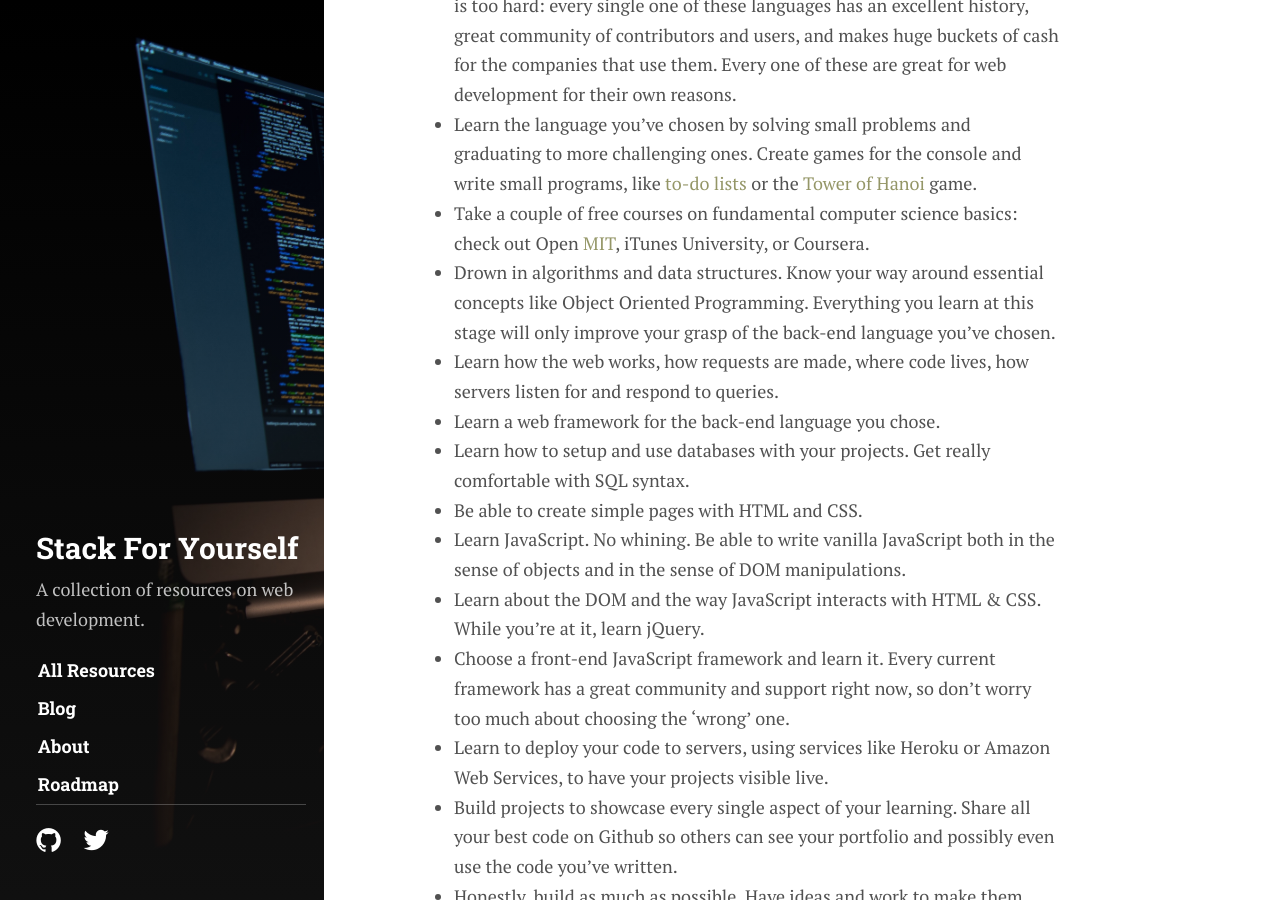
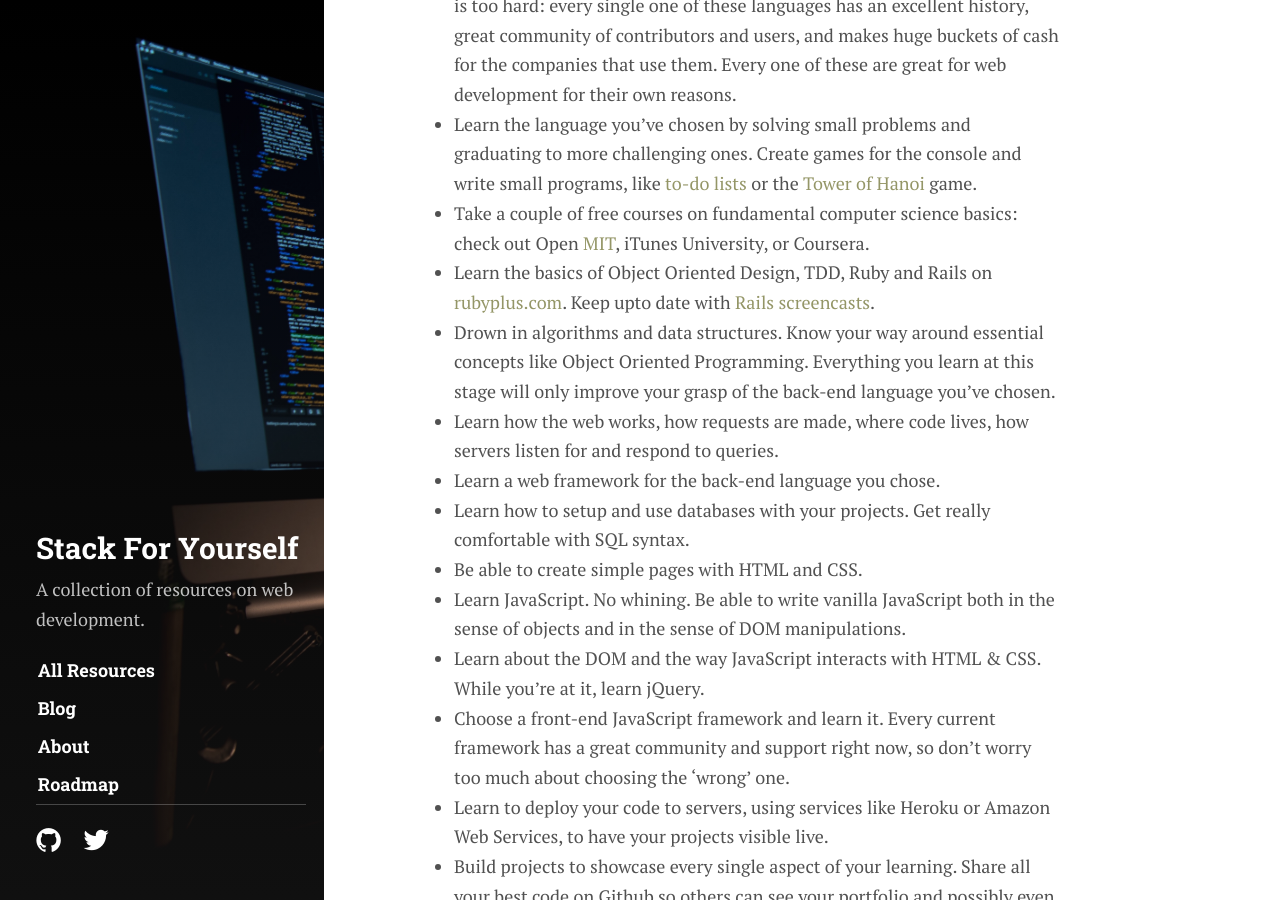
Before and after one commit to mindplace/stack-for-yourself, a Jekyll site: the page built from roadmap.md, in a window 1280 px wide and 900 px high, scrolled down 2322 px. Built offline with Jekyll 4.4.1, drawn with Linux system fonts in a browser that asks for light colours; some web fonts are replaced.

Commit message:
Added link to rubyplus.com as a learning resource

```diff
--- a/roadmap.md
+++ b/roadmap.md
@@ -36,6 +36,7 @@ But keep at it and it will continue to make more and more sense. [Organize yours
 * Learn a back-end language that plays nice with the web, like Ruby, Python, Go, C#, JavaScript via Node.js, PHP, or Java. Don't let yourself get lost in the crazy comparison-mongering crowds that tell you that Ruby is dying or C# is too hard: every single one of these languages has an excellent history, great community of contributors and users, and makes huge buckets of cash for the companies that use them. Every one of these are great for web development for their own reasons.
 * Learn the language you've chosen by solving small problems and graduating to more challenging ones. Create games for the console and write small programs, like [to-do lists](https://github.com/mindplace/nifty_things/tree/master/To_do_list) or the [Tower of Hanoi](https://en.wikipedia.org/wiki/Tower_of_Hanoi) game.
 * Take a couple of free courses on fundamental computer science basics: check out Open [MIT](https://ocw.mit.edu/courses/find-by-department/), iTunes University, or Coursera.
+* Learn the basics of Object Oriented Design, TDD, Ruby and Rails on [rubyplus.com](https://rubyplus.com/articles). Keep upto date with [Rails screencasts](https://itunes.apple.com/us/podcast/rails-screencast/id1142573687).
 * Drown in algorithms and data structures. Know your way around essential concepts like Object Oriented Programming. Everything you learn at this stage will only improve your grasp of the back-end language you've chosen.
 * Learn how the web works, how requests are made, where code lives, how servers listen for and respond to queries.
 * Learn a web framework for the back-end language you chose.
```
